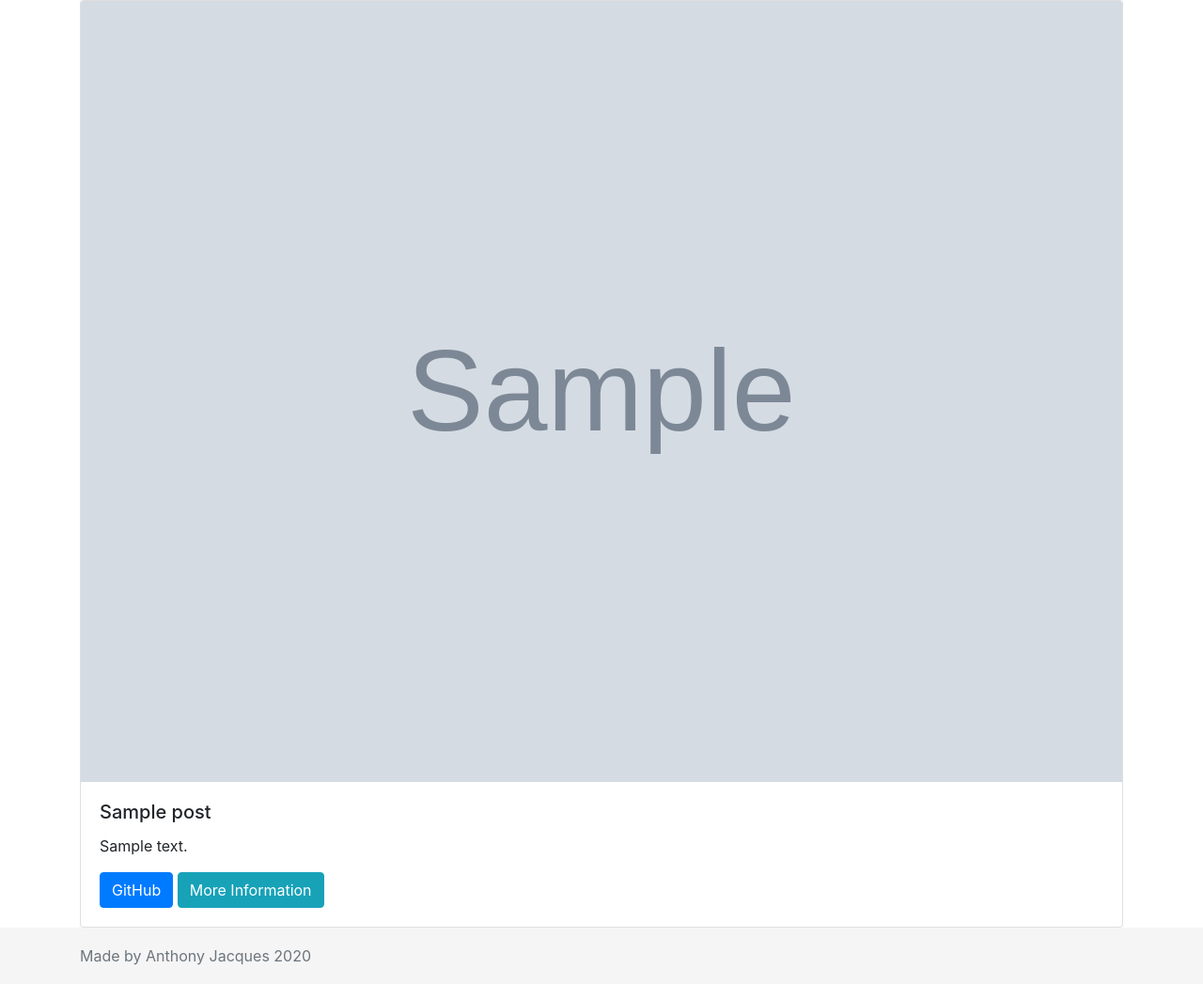
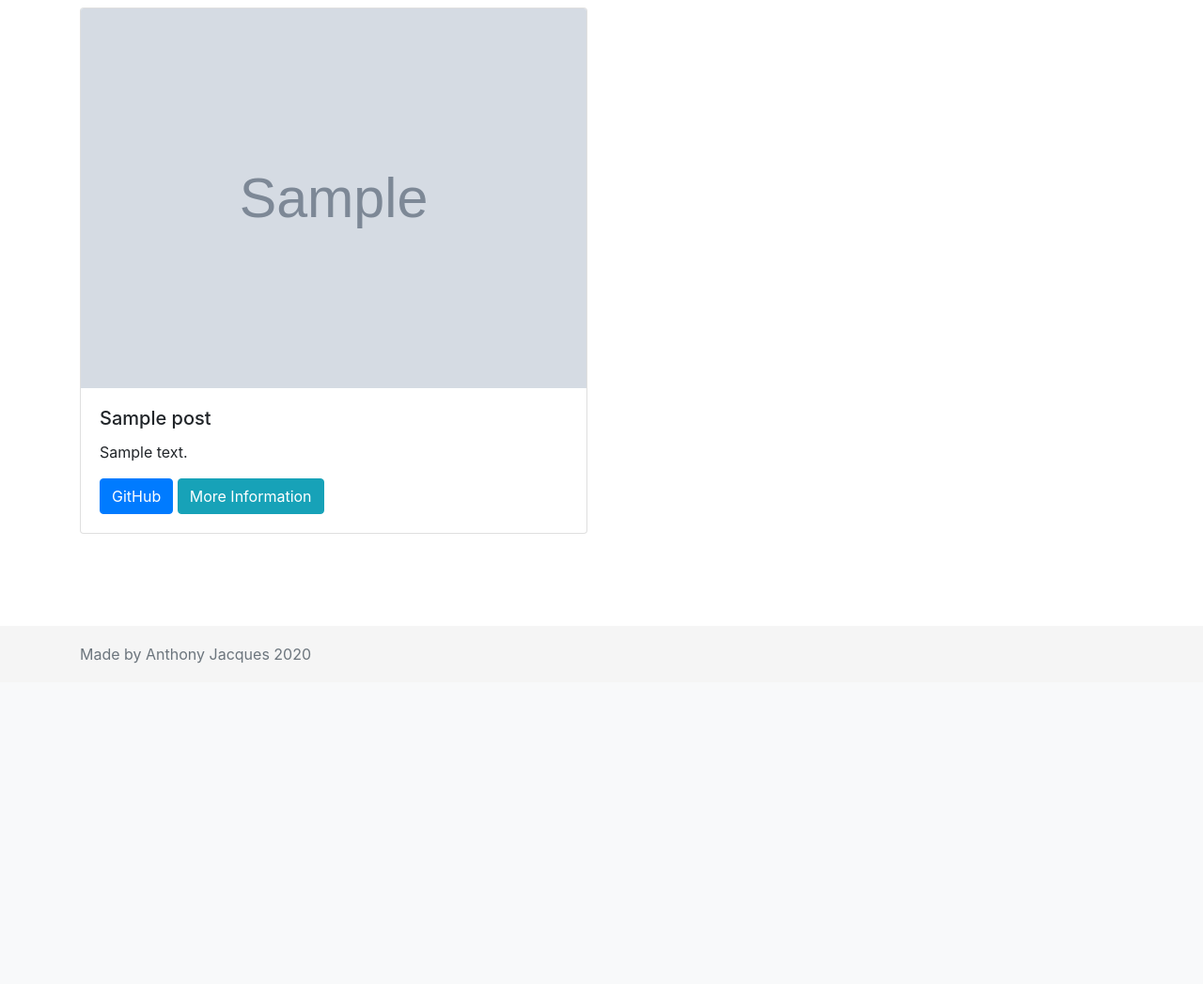
Before and after one commit to anthonyjacques20/projectsWebsite, a Flask app: template flaskr/templates/blog/index.html in a window 1280 px wide. Shown: the part 74-1121 px from the top of the page at 94% size. After the commit the page ends 780 px from the top, so only its background shows below. Run offline with Flask 2, Linux system fonts and the light colour scheme; the template is opened without the code that fills it: most values are stand-ins (such as "Sample title", 1, 10 or a date in 2020); grey boxes marked "Sample" are stand-in pictures; data that the repository does not hold is empty; some libraries are stand-ins or nearby versions.

Commit message:
Add links to show page (close #14) and change from card deck to regular cards so we can specify size of the cards (close #12)

```diff
--- a/flaskr/templates/blog/index.html
+++ b/flaskr/templates/blog/index.html
@@ -13,10 +13,13 @@
     {% endif %}
 
     <div class="container">
-        <div class="card-deck">
+        <div class="row">
             {% for post in posts %}
-                <div class="card">
+                <div class="col-md-6">
+                    <div class="card my-2">
+                        <a href="/{{ post['id'] }}">
                             <img src="{{ post['image'] }}" alt="{{ post['title'] }}" class="card-img-top">
+                        </a>
                         <div class="card-body">
                             <h5 class="card-title">{{ post['title'] }}</h5>
                             <p class="card-text">{{ post['body'] }}</p>
@@ -33,9 +36,7 @@
                             {% endif %}
                         </div>
                     </div>
-                {% if not loop.last %}
-                    <hr>
-                {% endif %}
+                </div>
             {% endfor %}
         </div>
     </div>
```
Lines whose indentation alone changed are shown as unchanged.
